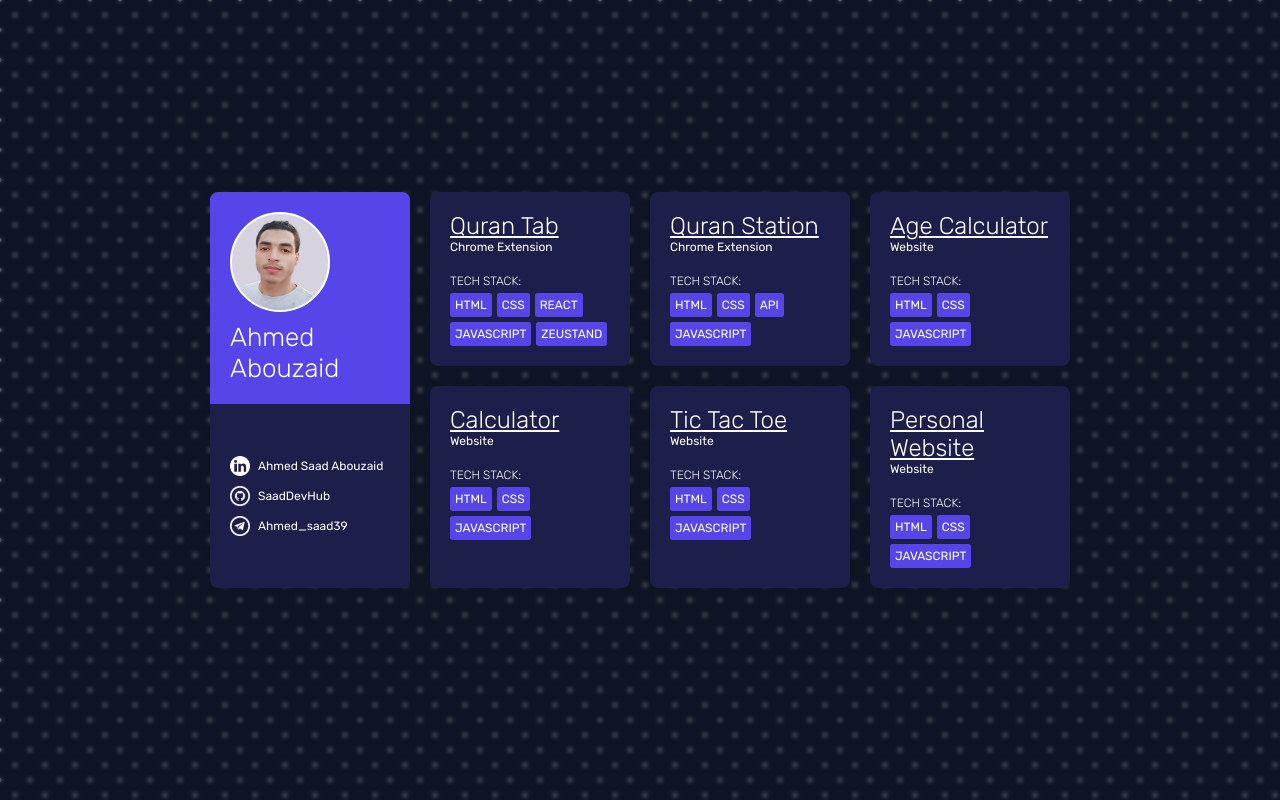
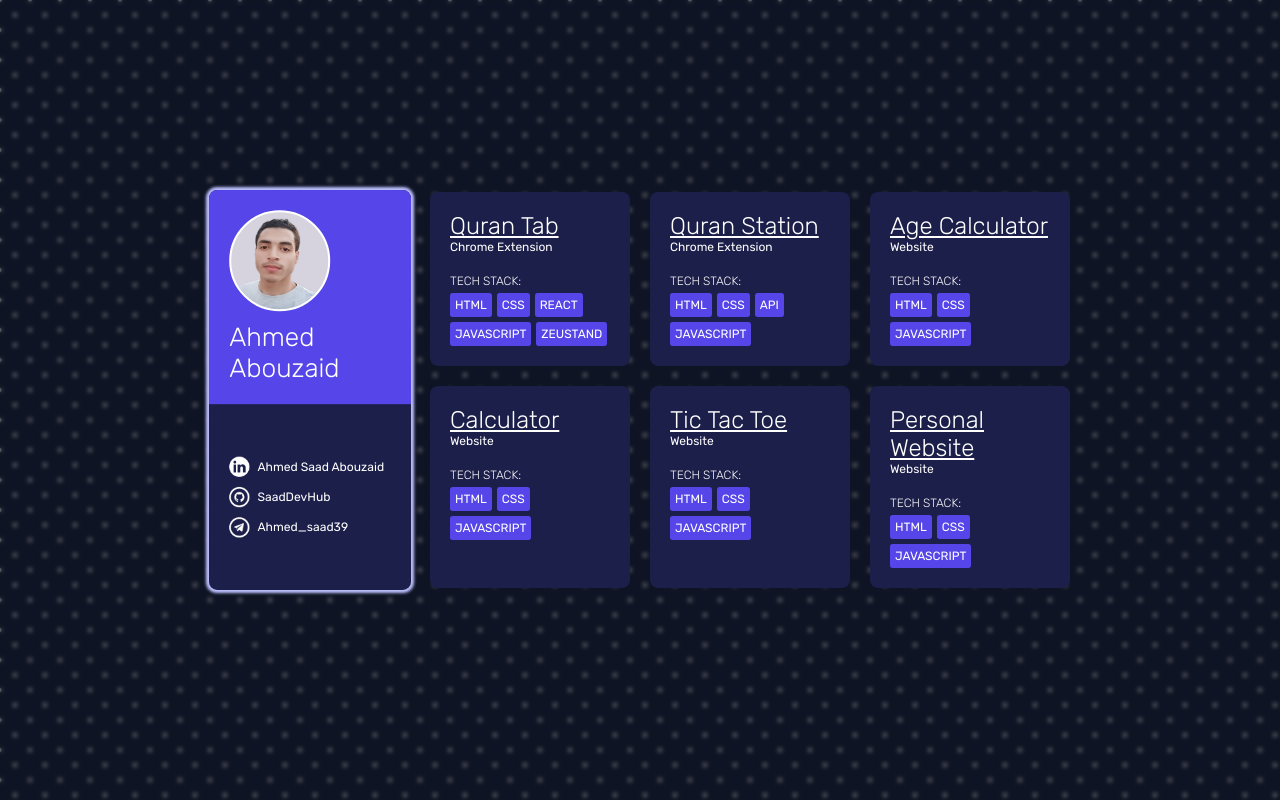
Before and after one commit to SaadDevHub/profile-dashboard, a plain HTML site: page index.html in a window 1280 px wide. In both pictures the pointer is over the element 310 px from the left and 390 px from the top of the page. Drawn offline with nearby package versions, Linux system fonts and the light colour scheme; files that its build step writes are made by us from their sources.

Commit message:
added hover animation

```diff
--- a/styles/styles.scss
+++ b/styles/styles.scss
@@ -91,6 +91,13 @@ body {
   overflow: hidden;
   display: flex;
   flex-direction: column;
+  transition: 0.3s all ease-out;
+
+  &:hover {
+    transform: scale(1.01);
+    cursor: pointer;
+    box-shadow: 0 0 0.3rem 0.3rem var(--color-pale-blue);
+  }
 
   &:not(:nth-child(1)) {
     padding: var(--default-padding);
```
